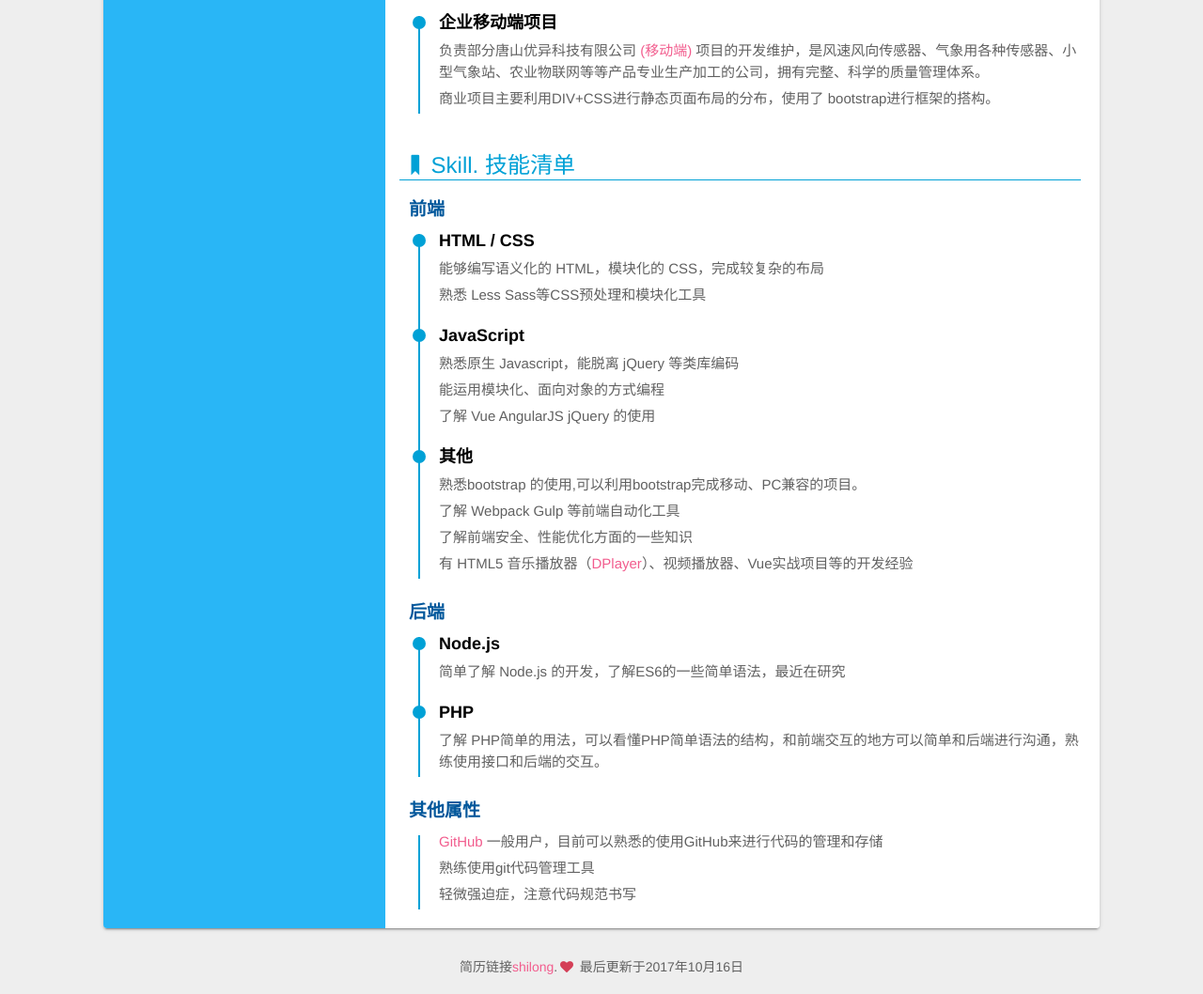
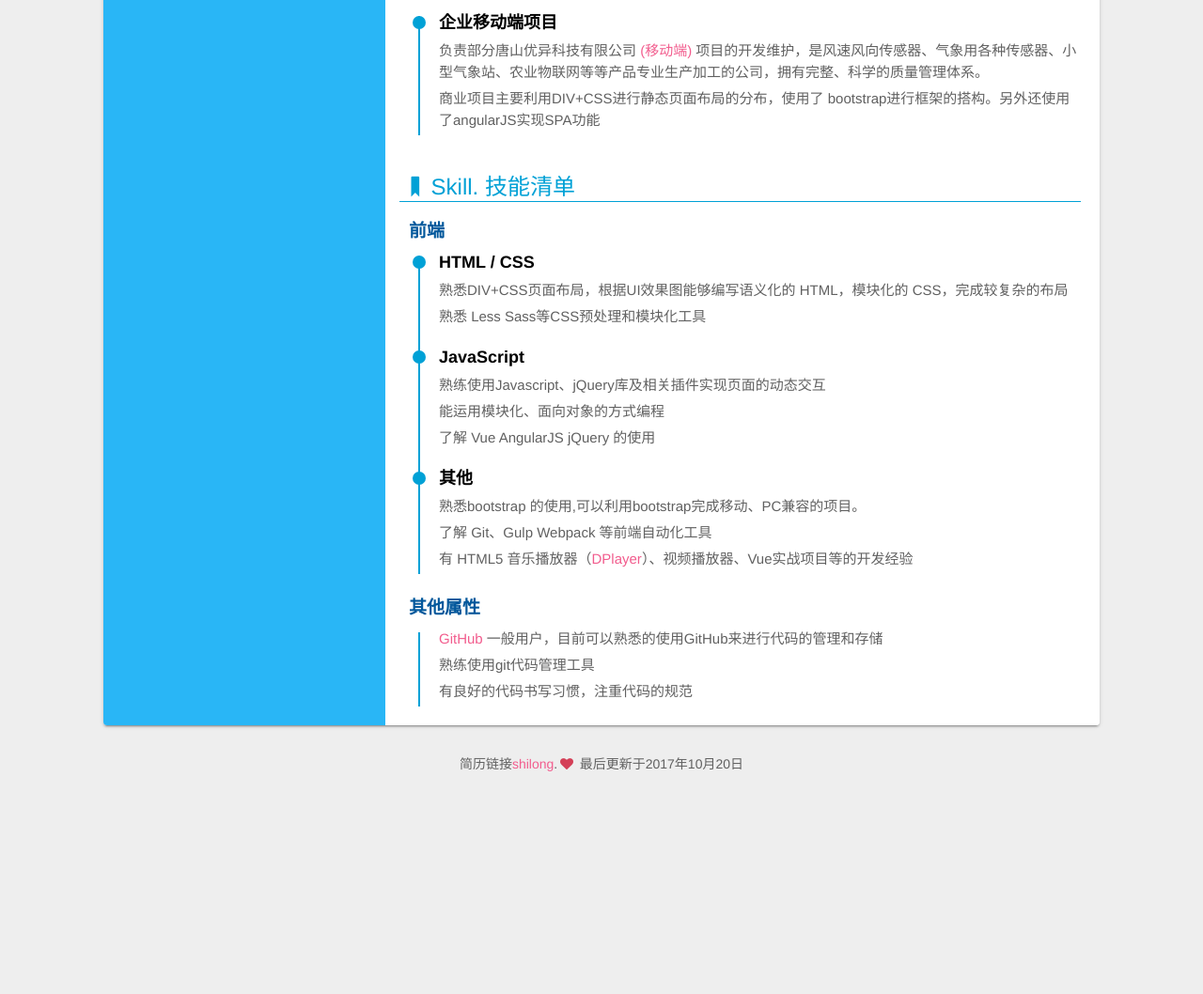
Before and after one commit to shilong0424/myCV, a website: page index.html in a window 1280 px wide. Shown: the part 901-1959 px from the top of the page at 94% size. After the commit the page ends 1743 px from the top, so only its background shows below. Drawn offline with Linux system fonts and the light colour scheme; some packages are replaced by stand-ins of ours; a script that the page names is missing.

Commit message:
个人简历最终版

```diff
--- a/index.html
+++ b/index.html
@@ -9,15 +9,7 @@
     <link rel="stylesheet" href="dist/css/style.min.css">
     <link rel="stylesheet" href="dist/css/fontello.min.css">
     <link rel="stylesheet" href="lib/zoom.css">
-    <script>
-        (function(i,s,o,g,r,a,m){i['GoogleAnalyticsObject']=r;i[r]=i[r]||function(){
-                    (i[r].q=i[r].q||[]).push(arguments)},i[r].l=1*new Date();a=s.createElement(o),
-                m=s.getElementsByTagName(o)[0];a.async=1;a.src=g;m.parentNode.insertBefore(a,m)
-        })(window,document,'script','//www.google-analytics.com/analytics.js','ga');
-        ga('create', 'UA-48084758-4', 'auto');
-        ga('send', 'pageview');
 
-    </script>
 </head>
 <body>
     <div class="container">
@@ -29,7 +21,7 @@
             <ul class="side-info">
                 <li class="someRight">
                     <dt><i class="icon-bookmark"></i>Contact. 联系方式</dt>
-                    <dd><i class="icon-phone-1"></i>电话:15562562307</dd>
+                    <dd><i class="icon-phone-1"></i>电话:1556-256-2307</dd>
                     <dd><i class="icon-mail-alt"></i>邮箱: <a href="mailto:i@html.love" target="_blank">993825480@qq.com</a></dd>
                     <dd><i class="icon-wechat"></i>微信: 15562562307</dd>
                     <dd><i class="icon-qq"></i>QQ: <a href="http://wpa.qq.com/msgrd?v=3&uin=306578968&site=qq&menu=yes" target="_blank">993825480</a></dd>
@@ -80,9 +72,8 @@
                             <div class="circle"></div>
                             <h4>商业项目</h4>
                             <p>负责部分丁香智汇<a href="http://www.dxy.cn/college/" target="_blank">商业项目</a>前端的开发维护，商业项目作为丁香智汇最大的营收来源，为药企提供营销、数据服务和信息技术服务</p>
-                            <p>商业项目使用 webpack 和 postcss 构建，兼容 IE8</p>
+                            <p>商业项目主要使用 webpack 和 postcss 构建，兼容 IE8</p>
                         </li>
-
                         <li>
                             <div class="circle"></div>
                             <h4>SIM 系统</h4>
@@ -96,7 +87,7 @@
                             <div class="circle"></div>
                             <h4>企业移动端项目</h4>
                             <p>负责部分唐山优异科技有限公司<a href="http://www.tsyoyi.net/page1000019" target="_blank">&nbsp;(移动端)&nbsp;</a>项目的开发维护，是风速风向传感器、气象用各种传感器、小型气象站、农业物联网等等产品专业生产加工的公司，拥有完整、科学的质量管理体系。</p>
-                            <p>商业项目主要利用DIV+CSS进行静态页面布局的分布，使用了 bootstrap进行框架的搭构。</p>
+                            <p>商业项目主要利用DIV+CSS进行静态页面布局的分布，使用了 bootstrap进行框架的搭构。另外还使用了angularJS实现SPA功能</p>
                         </li>
                     </ul>
 
@@ -107,13 +98,13 @@
                         <li>
                             <div class="circle"></div>
                             <h4>HTML / CSS</h4>
-                            <p>能够编写语义化的 HTML，模块化的 CSS，完成较复杂的布局</p>
+                            <p>熟悉DIV+CSS页面布局，根据UI效果图能够编写语义化的 HTML，模块化的 CSS，完成较复杂的布局</p>
                             <p>熟悉 Less Sass等CSS预处理和模块化工具</p>
                         </li>
                         <li>
                             <div class="circle"></div>
                             <h4>JavaScript</h4>
-                            <p>熟悉原生 Javascript，能脱离 jQuery 等类库编码</p>
+                            <p>熟练使用Javascript、jQuery库及相关插件实现页面的动态交互</p>
                             <p>能运用模块化、面向对象的方式编程</p>
                             <p>了解 Vue AngularJS jQuery 的使用</p>
                         </li>
@@ -121,22 +112,8 @@
                             <div class="circle"></div>
                             <h4>其他</h4>
                             <p>熟悉bootstrap 的使用,可以利用bootstrap完成移动、PC兼容的项目。</p>
-                            <p>了解 Webpack Gulp 等前端自动化工具</p>
-                            <p>了解前端安全、性能优化方面的一些知识</p>
+                            <p>了解 Git、Gulp Webpack 等前端自动化工具</p>
                             <p>有 HTML5 音乐播放器（<a href="https://shilong0424.github.io/QQmusci/" target="_blank">DPlayer</a>）、视频播放器、Vue实战项目等的开发经验</p>
-                        </li>
-                    </ul>
-                    <h3>后端</h3>
-                    <ul class="exp">
-                        <li>
-                            <div class="circle"></div>
-                            <h4>Node.js</h4>
-                            <p>简单了解 Node.js 的开发，了解ES6的一些简单语法，最近在研究</p>
-                        </li>
-                        <li>
-                            <div class="circle"></div>
-                            <h4>PHP</h4>
-                            <p>了解 PHP简单的用法，可以看懂PHP简单语法的结构，和前端交互的地方可以简单和后端进行沟通，熟练使用接口和后端的交互。</p>
                         </li>
                     </ul>
                     <h3>其他属性</h3>
@@ -144,7 +121,7 @@
                         <li>
                             <p><a href="https://github.com/shilong0424" target="_blank">GitHub</a> 一般用户，目前可以熟悉的使用GitHub来进行代码的管理和存储</p>
                             <p>熟练使用git代码管理工具</p>
-                            <p>轻微强迫症，注意代码规范书写</p>
+                            <p>有良好的代码书写习惯，注重代码的规范</p>
                             <p></p>
                         </li>
                     </ul>
@@ -153,7 +130,7 @@
         </div>
     </div>
     <footer>
-        <p>简历链接<a href="https://github.com/shilong0424/myCV" target="_blank">shilong</a>.<i class="icon-heart throb" style="color: #d43f57;"></i>  最后更新于2017年10月16日</p>
+        <p>简历链接<a href="https://github.com/shilong0424/myCV" target="_blank">shilong</a>.<i class="icon-heart throb" style="color: #d43f57;"></i>  最后更新于2017年10月20日</p>
     </footer>
     <script src="lib/zoom.min.js"></script>
 </body>
```
